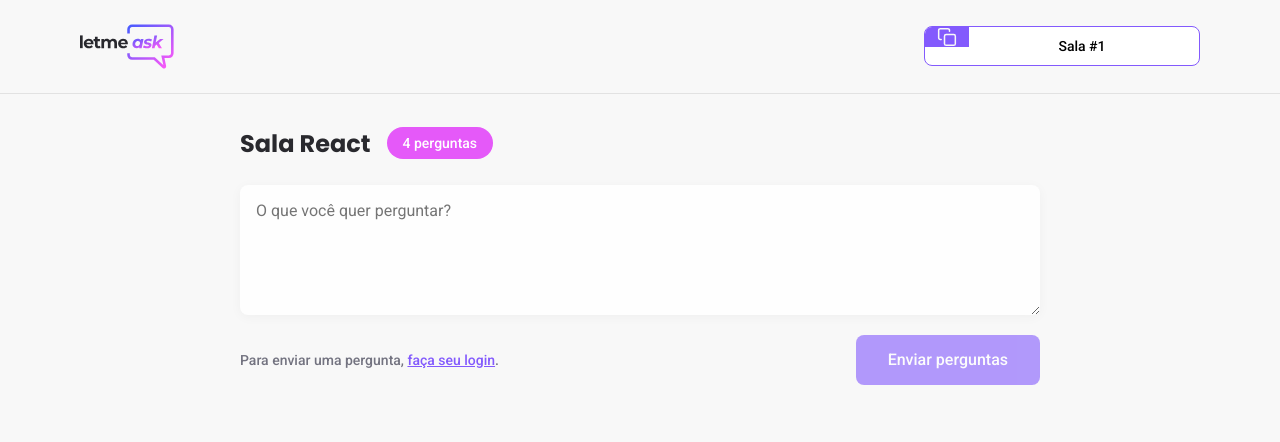
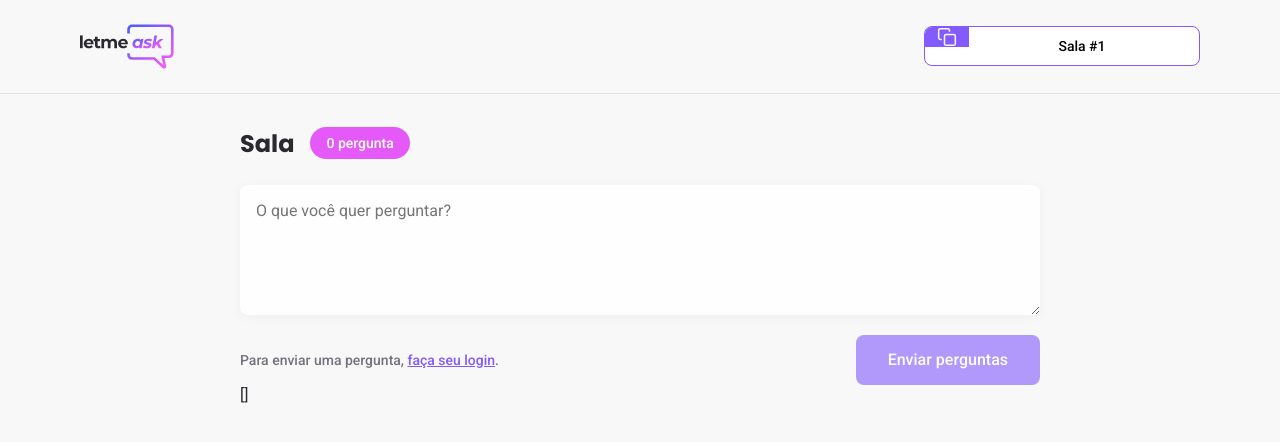
Before and after one commit to vinixiii/askr, a React (Create React App) app: page /rooms/1 in a window 1280 px wide. Shown: the top 442 px of the page. Built offline with nearby package versions, Linux system fonts and the light colour scheme; no server answers; the database is empty.

Commit message:
Read data from database implemented

```diff
--- a/src/pages/NewRoom.tsx
+++ b/src/pages/NewRoom.tsx
@@ -43,7 +43,7 @@ export function NewRoom() {
       authorId: user?.id,
     });
 
-    //Redireciona o usuário para a sala criada passando o id da sala como complemento da rota
+    //Redireciona o usuário para a sala criada passando o id da sala criada como complemento da rota
     history.push(`/rooms/${firebaseRoom.key}`);
   }
 
--- a/src/pages/Room.tsx
+++ b/src/pages/Room.tsx
@@ -1,6 +1,10 @@
 //Packages
-import { FormEvent, useState } from "react";
+import { FormEvent, useEffect, useState } from "react";
 import { useParams } from "react-router";
+import { database } from "../services/firebase";
+
+//Hooks
+import { useAuth } from "../hooks/useAuth";
 
 //Images
 import logoImg from "../assets/images/logo.svg";
@@ -11,12 +15,34 @@ import "../styles/room.scss";
 //Components
 import { Button } from "../components/Button";
 import { RoomCode } from "../components/RoomCode";
-import { useAuth } from "../hooks/useAuth";
-import { database } from "../services/firebase";
 
 //Types
 type RoomParams = {
   id: string;
+};
+
+type FirebaseQuestions = Record<
+  string,
+  {
+    author: {
+      name: string;
+      avatar: string;
+    };
+    content: string;
+    isAnswered: boolean;
+    isHighlighted: boolean;
+  }
+>;
+
+type Questions = {
+  id: string;
+  author: {
+    name: string;
+    avatar: string;
+  };
+  content: string;
+  isAnswered: boolean;
+  isHighlighted: boolean;
 };
 
 export function Room() {
@@ -24,17 +50,53 @@ export function Room() {
   const params = useParams<RoomParams>();
   //Armazena o params.id na const roomId
   const roomId = params.id;
+  //Informações do usuário logado
+  const { user } = useAuth();
 
-  const { user } = useAuth();
   const [newQuestion, setNewQuestion] = useState("");
+  const [questions, setQuestions] = useState<Questions[]>([]);
+  const [title, setTitle] = useState("");
 
+  useEffect(() => {
+    const roomRef = database.ref(`rooms/${roomId}`);
+
+    //Adiciona um event listener para o evento value
+    //que traz todos os valores da referência
+    roomRef.on("value", (room) => {
+      const databaseRoom = room.val();
+      const firebaseQuestions: FirebaseQuestions = databaseRoom.questions ?? {};
+      //Transforma o objeto das questions em um array com dois índices
+      //[0] -> id da question
+      //[1] -> Objeto com as informações da question
+      const parsedQuestion = Object.entries(firebaseQuestions).map(
+        //Pega o índice[0] e o índice[1] do array e cria um objeto
+        //com as informações dos índices
+        ([key, value]) => {
+          return {
+            id: key,
+            content: value.content,
+            author: value.author,
+            isHighlighted: value.isHighlighted,
+            isAnswered: value.isAnswered,
+          };
+        }
+      );
+
+      setTitle(databaseRoom.title);
+      setQuestions(parsedQuestion);
+    });
+  }, [roomId]);
+
+  //Cria uma nova pergunta e armazena no banco de dados
   async function handleSendQuestion(event: FormEvent) {
     event.preventDefault();
 
+    //Se o valor do input for vazio para a função por aqui
     if (newQuestion.trim() === "") {
       return;
     }
 
+    //Se o usuário não estiver logado, exibe um erro
     if (!user) {
       throw new Error("Você precisa estar logado!");
     }
@@ -46,7 +108,7 @@ export function Room() {
         name: user.name,
         avatar: user.avatar,
       },
-      isHighLighted: false,
+      isHighlighted: false,
       isAnswered: false,
     };
 
@@ -55,6 +117,7 @@ export function Room() {
     //da referência será criado um novo objeto question com essas informações
     await database.ref(`rooms/${roomId}/questions`).push(question);
 
+    //Reseta o valor do state newQuestion
     setNewQuestion("");
   }
 
@@ -69,8 +132,10 @@ export function Room() {
 
       <main>
         <div className="room-title">
-          <h1>Sala React</h1>
-          <span>4 perguntas</span>
+          <h1>Sala {title}</h1>
+          <span>
+            {questions.length} {questions.length > 1 ? "perguntas" : "pergunta"}
+          </span>
         </div>
 
         <form onSubmit={(event) => handleSendQuestion(event)}>
@@ -96,6 +161,7 @@ export function Room() {
             </Button>
           </div>
         </form>
+        {JSON.stringify(questions)}
       </main>
     </div>
   );
```
